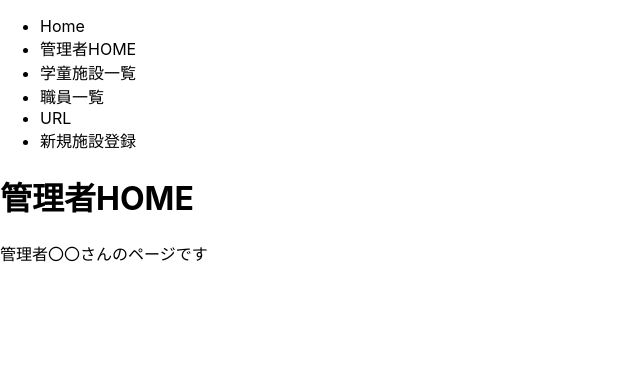
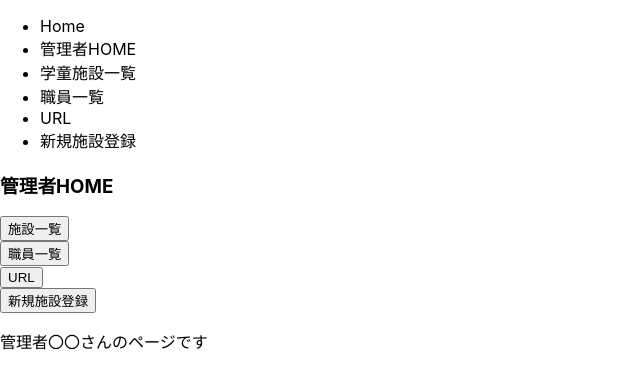
Before and after one commit to hidamari-kaihatu/aikon-app, a Next.js app in the folder app-next/next/: page /admin/admin-mypage in a window 1280 px wide. Shown: the top 388 px of the page, without its empty margins (0-640 px from the left). Built offline with nearby package versions, Linux system fonts and the light colour scheme.

Commit message:
リンクボタンの実装

```diff
--- a/app-next/next/pages/admin/admin-mypage.tsx
+++ b/app-next/next/pages/admin/admin-mypage.tsx
@@ -1,10 +1,24 @@
-import type { NextPage } from 'next'
+import Router from 'next/router'
 import Layout from './admin-layout';
 
 export default function adminHome () {
   return (
     <Layout>
-      <h1>管理者HOME</h1>
+      <h3>管理者HOME</h3>
+      <div>
+        <div>
+          <button onClick={() => Router.push('/admin/admin-centerList', '/admin/admin-centerList', { shallow: true})}>施設一覧</button>
+        </div>
+        <div>
+          <button onClick={() => Router.push('/admin/admin-yeacherList', '/admin/admin-teacherList', { shallow: true})}>職員一覧</button>
+        </div>
+        <div>
+          <button onClick={() => Router.push('/admin/url', '/admin/url', { shallow: true})}>URL</button>
+        </div>
+        <div>
+          <button onClick={() => Router.push('/admin/admin-newer', '/admin/admin-newer', { shallow: true})}>新規施設登録</button>
+        </div>
+      </div>
     </Layout>
   );
 }
```
